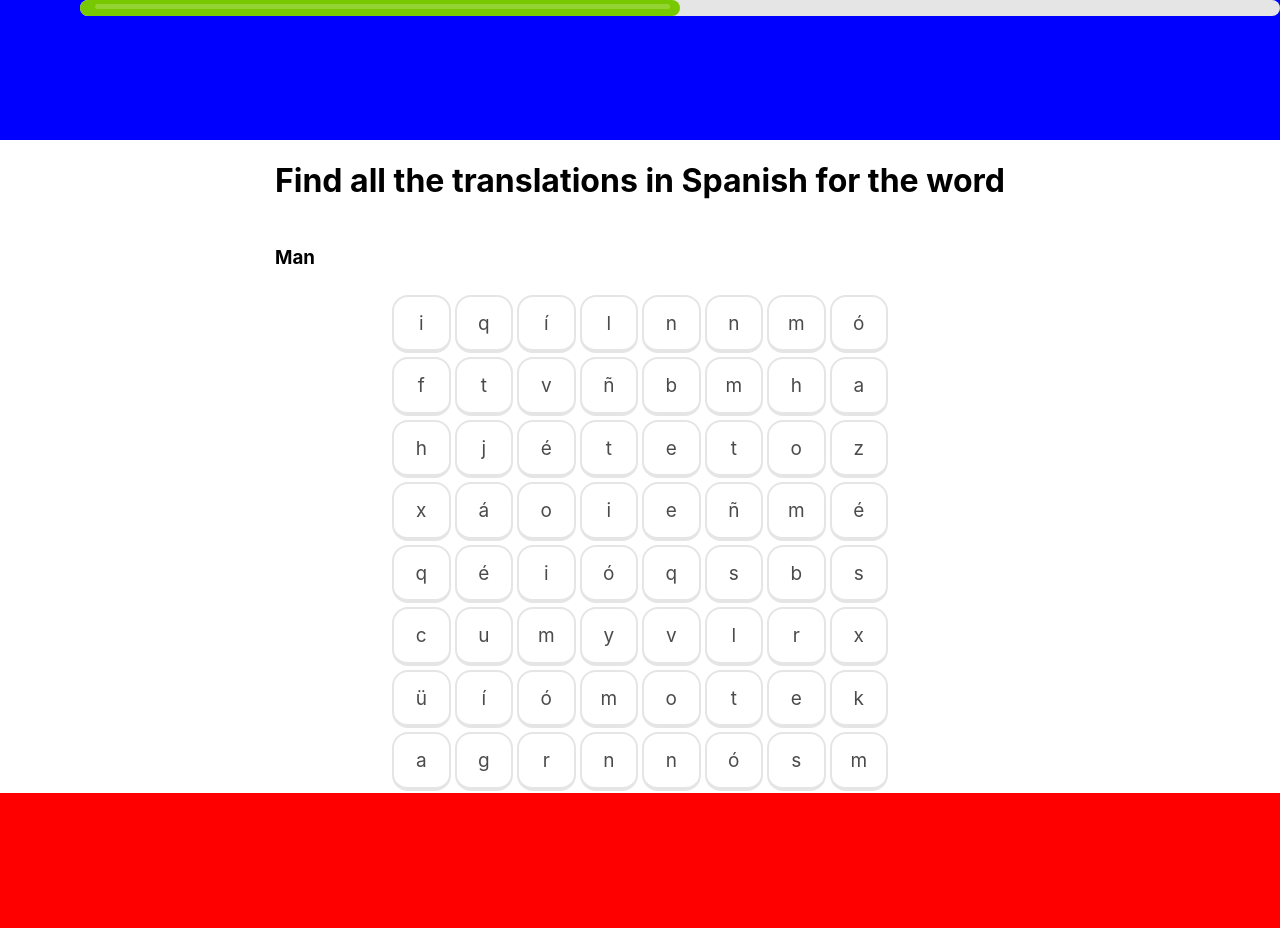
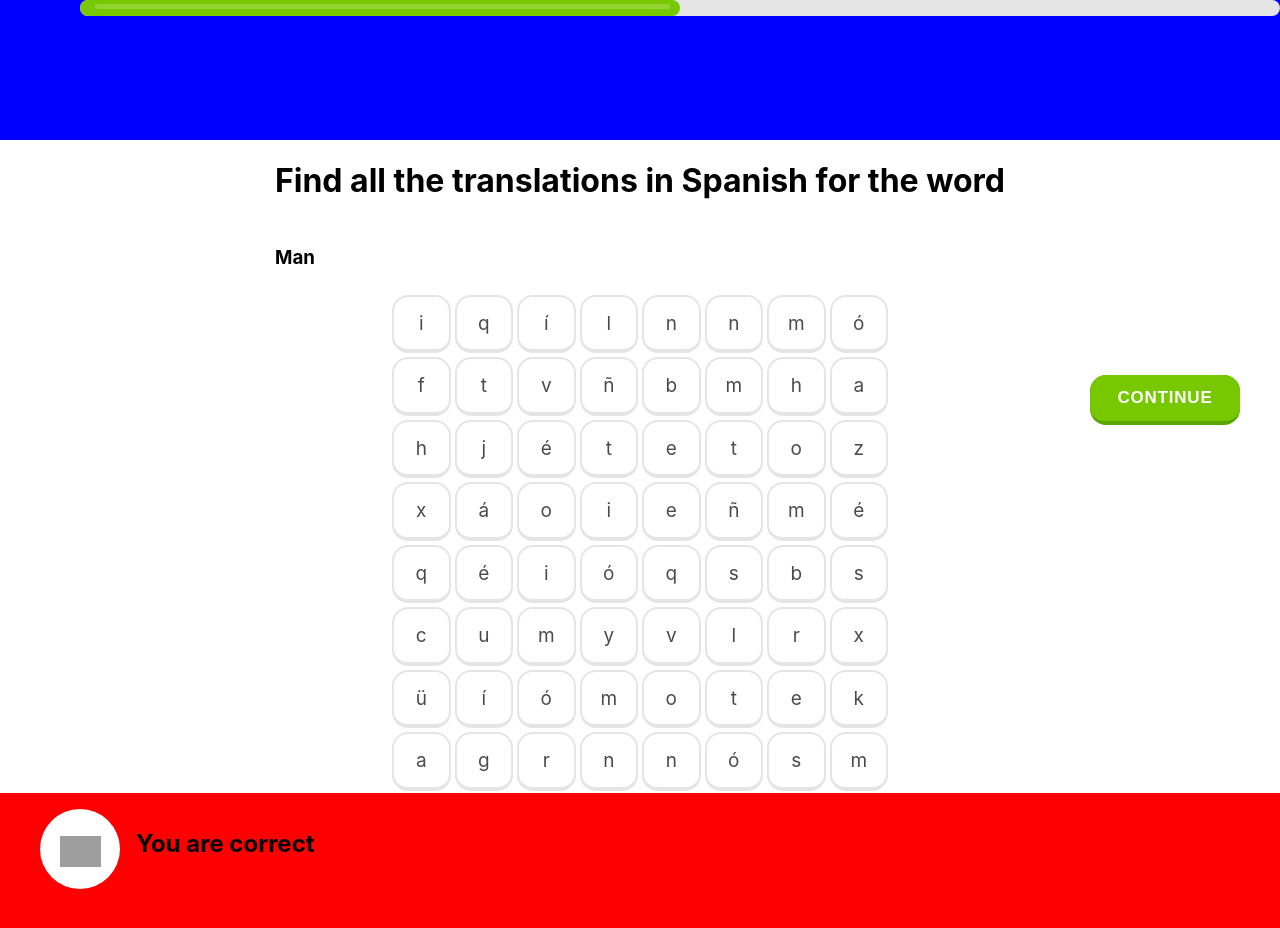
Before and after one commit to mikebrazier/duolingo-crossword, a React (Create React App) app: page / in a window 1280 px wide. Shown: the top 928 px of the page. Built offline with nearby package versions, Linux system fonts and the light colour scheme; grey boxes are pictures that could not be loaded; a web font is replaced by a local one.

Commit message:
add static GameAnswerIndicator for footer view

```diff
--- /dev/null
+++ b/src/components/GameAnswerIndicator.css
@@ -0,0 +1,112 @@
+.GameAnswerIndicator {
+  padding: 16px 0 16px 40px;
+  flex-grow: 1;
+  display: flex;
+  flex-direction: row;
+}
+
+/*
+ *	GameAnswerCircle
+ */
+
+.GameAnswerCircle {
+  background: #fff;
+  border-radius: 98px;
+  display: inline-block;
+  flex-shrink: 0;
+  float: left;
+  height: 80px;
+  margin-right: 16px;
+  width: 80px;
+}
+
+/*
+ *	GameAnswerIndicatorContent
+ */
+
+.GameAnswerIndicatorContent {
+  flex-grow: 1;
+}
+
+.GameAnswerCircleCheck {
+  display: block;
+  margin: 27px 0 0 20px;
+  background-position: -166px -90px;
+  height: 31px;
+  width: 41px;
+  background-image: url(//d35aaqx5ub95lt.cloudfront.net/images/icon-sprite8.svg);
+  vertical-align: middle;
+}
+
+.GameAnswerIndicatorContent {
+  display: flex;
+  flex-direction: column;
+}
+
+.GameContinueButtonWrapper {
+  position: absolute;
+  right: 40px;
+  top: 50%;
+  transform: translateY(-50%);
+}
+
+.GameContinueButton {
+  border-color: transparent;
+
+  border-top-left-radius: 18px;
+
+  border-top-right-radius: 18px;
+
+  border-width: 0 0 4px;
+
+  padding: 13px 16px;
+  background-color: #58a700;
+
+  color: #fff;
+  font-size: 17px;
+  min-width: 150px;
+  width: auto;
+  display: inline-block;
+
+  text-align: center;
+
+  vertical-align: middle;
+
+  white-space: nowrap;
+  border-radius: 16px;
+  border-style: solid;
+
+  transform: translateZ(0);
+
+  transition: filter 0.2s;
+  font-weight: 700;
+
+  letter-spacing: 0.8px;
+
+  text-transform: uppercase;
+}
+
+.GameContinueButton::after {
+  border-color: transparent !important;
+
+  border-width: 0 0 4px;
+
+  bottom: -4px;
+
+  content: '';
+
+  left: 0;
+
+  right: 0;
+
+  top: 0;
+  border-radius: 16px;
+  background-clip: padding-box;
+  background-color: #78c800;
+
+  border-style: solid;
+
+  position: absolute;
+
+  z-index: -1;
+}
--- a/src/components/GameAnswerIndicator.tsx
+++ b/src/components/GameAnswerIndicator.tsx
@@ -1,10 +1,22 @@
 import * as React from 'react';
-
+import './GameAnswerIndicator.css';
 const GameAnswerIndicatorStyle = {};
 
 function GameAnswerIndicator() {
   return (
-    <div className="GameAnswerIndicator" style={GameAnswerIndicatorStyle}></div>
+    <div className="GameAnswerIndicator" style={GameAnswerIndicatorStyle}>
+      <div className="GameAnswerCircle">
+        <span className="GameAnswerCircleCheck" />
+      </div>
+      <div className="GameAnswerIndicatorContent">
+        <div className="GameAnswerCorrectMessage">
+          <h2>You are correct </h2>
+        </div>
+      </div>
+      <div className="GameContinueButtonWrapper">
+        <button className="GameContinueButton">Continue</button>
+      </div>
+    </div>
   );
 }
 
```
